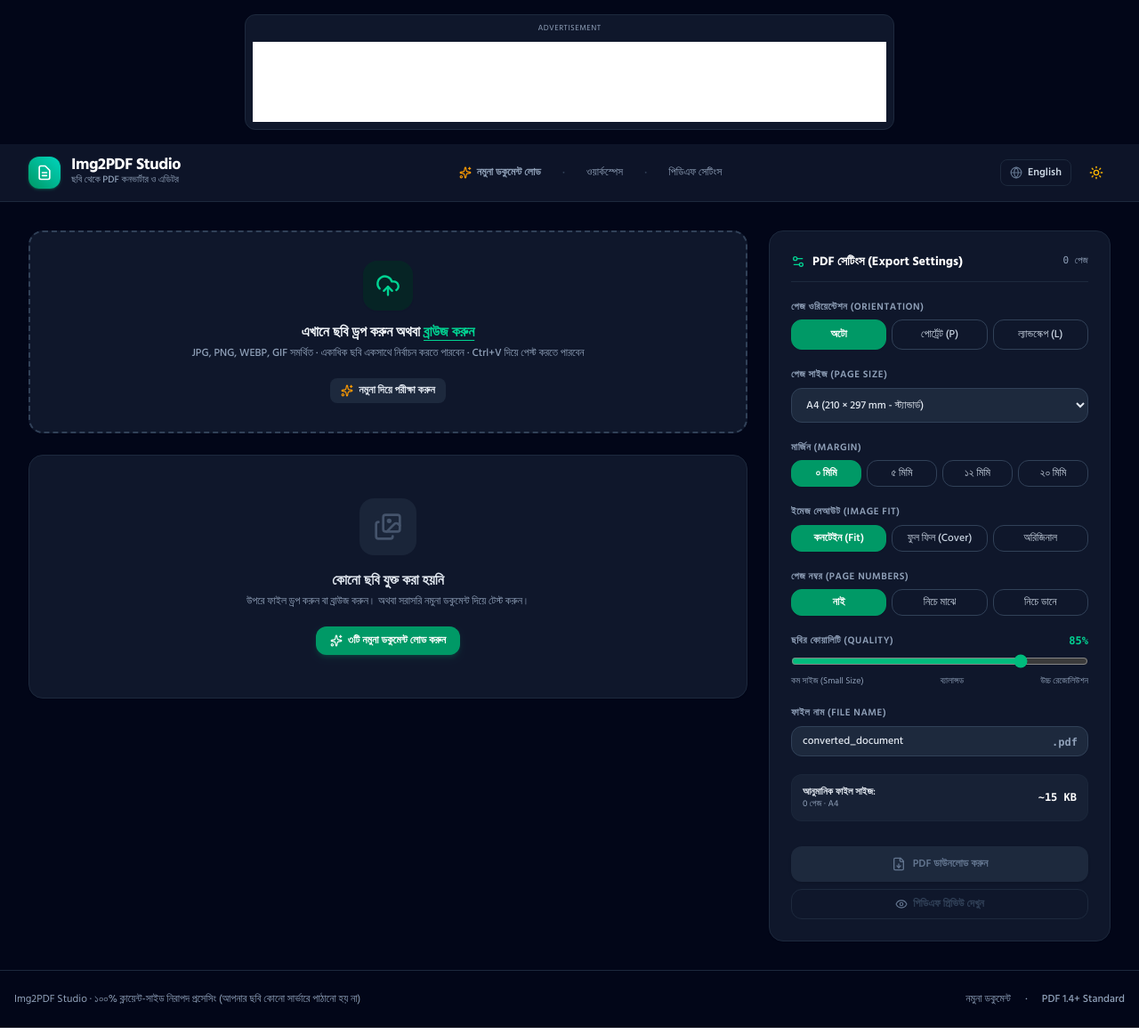
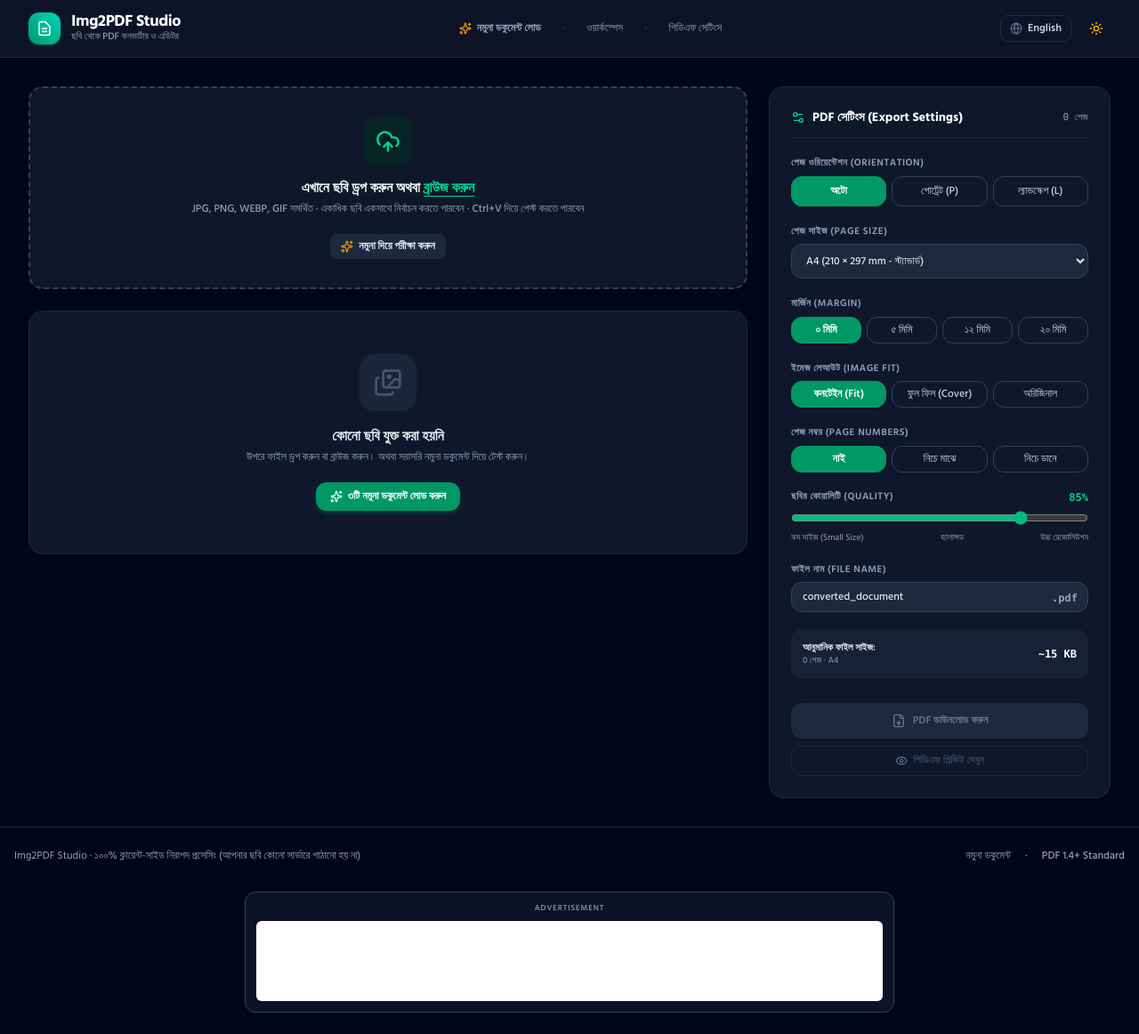
Before and after one commit to Mejan27/imageTopdfconverterstudio, a React (Vite) app: page / in a window 1280 px wide. Shown: the whole page at 89% size. Built offline with nearby package versions, Linux system fonts and the light colour scheme.

Commit message:
Update App.tsx

```diff
--- a/src/App.tsx
+++ b/src/App.tsx
@@ -11,7 +11,6 @@ import { ToastContainer, ToastItem } from './components/Toast';
 import { ImageItem, PDFSettings, Language } from './types';
 import { generatePdf, loadImage } from './utils/pdfGenerator';
 import { createSampleImages } from './utils/sampleImages';
-import { useEffect } from "react";
 export default function App() {
   const [images, setImages] = useState<ImageItem[]>([]);
   const [lang, setLang] = useState<Language>(() => {
@@ -44,6 +43,22 @@ export default function App() {
     pages: number;
     size: number;
   } | null>(null);
+
+  // Load the single Native Banner ad after its footer container is mounted.
+  useEffect(() => {
+    const container = document.getElementById('adsterra-banner');
+
+    if (!container || container.dataset.loaded === 'true') return;
+
+    container.dataset.loaded = 'true';
+
+    const script = document.createElement('script');
+    script.async = true;
+    script.setAttribute('data-cfasync', 'false');
+    script.src = 'https://bauval.org/21/08b6c88fb7f7be6beb98a7b331c85732';
+
+    container.appendChild(script);
+  }, []);
 
   // Sync theme to <html> tag
   useEffect(() => {
@@ -221,22 +236,6 @@ export default function App() {
           ctx.drawImage(img, -img.naturalWidth / 2, -img.naturalHeight / 2);
 
           const rotatedUrl = canvas.toDataURL('image/jpeg', 0.92);
-          useEffect(() => {
-  const container = document.getElementById("adsterra-banner");
-
-  if (!container || container.dataset.loaded) return;
-
-  container.dataset.loaded = "true";
-
-  const script = document.createElement("script");
-  script.async = true;
-  script.setAttribute("data-cfasync", "false");
-  script.src =
-    "https://bauval.org/21/08b6c88fb7f7be6beb98a7b331c85732";
-
-  container.appendChild(script);
-}, []);
-
           return {
             ...item,
             currentSrc: rotatedUrl,
@@ -351,22 +350,6 @@ export default function App() {
     <div className="bg-slate-50 text-slate-800 dark:bg-slate-950 dark:text-slate-100 min-h-screen flex flex-col transition-colors duration-200">
 
 
-{/* Advertisement Section */}
-<div className="w-full max-w-[746px] mx-auto my-4 px-2">
-  <div className="bg-slate-900 border border-slate-800 rounded-xl p-2">
-    <p className="text-center text-[9px] text-slate-400 mb-2 tracking-wider">
-      ADVERTISEMENT
-    </p>
-
-    <div
-      id="adsterra-banner"
-      className="w-full min-h-[90px] bg-white flex items-center justify-center overflow-hidden"
-    >
-      <div id="container-08b6c88fb7f7be6beb98a7b331c85732"></div>
-    </div>
-  </div>
-</div>
-
       {/* Navbar */}
       <Navbar
         lang={lang}
@@ -439,6 +422,21 @@ export default function App() {
             <span>PDF 1.4+ Standard</span>
           </div>
         </div>
+
+        {/* Advertisement section at the bottom of the footer */}
+        <div className="w-full max-w-[746px] mx-auto mt-8 px-2">
+          <div className="rounded-xl border border-slate-700 bg-slate-900/80 p-3">
+            <p className="mb-2 text-center text-[9px] font-medium tracking-widest text-slate-400">
+              ADVERTISEMENT
+            </p>
+            <div
+              id="adsterra-banner"
+              className="flex min-h-[90px] w-full items-center justify-center overflow-hidden rounded-md bg-white"
+            >
+              <div id="container-08b6c88fb7f7be6beb98a7b331c85732" />
+            </div>
+          </div>
+        </div>
       </footer>
 
       {/* Image Editor Modal (Crop, Rotate, Filter, Scanner Presets) */}
```
